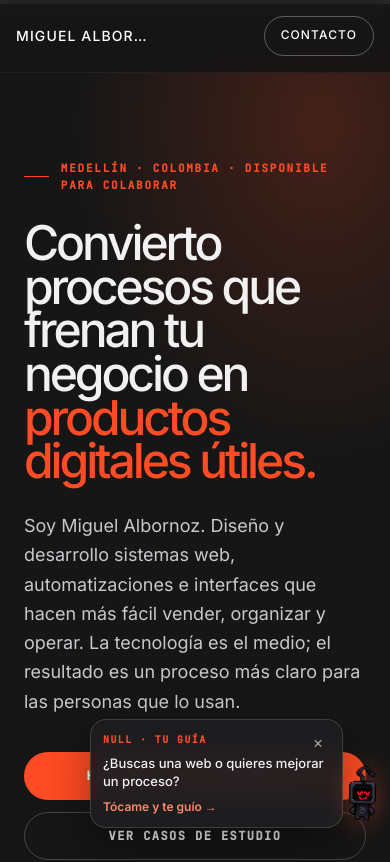
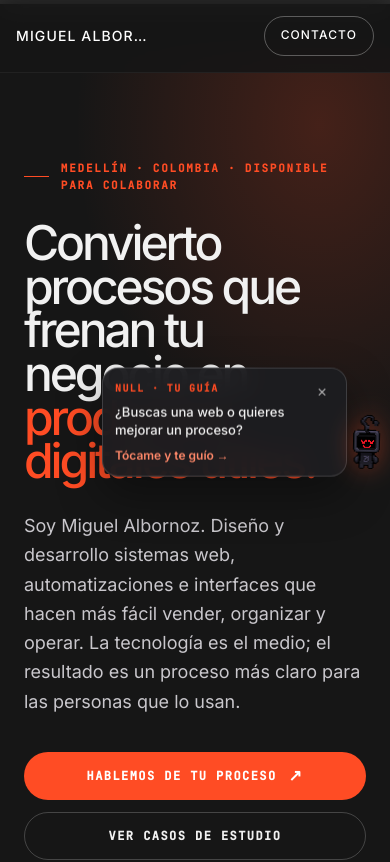
Before and after one commit to 2001mapa/portfolio_mapa, a Next.js app: page / in a window 390 px wide. Shown: the top 862 px of the page. Built offline with nearby package versions, Linux system fonts and the light colour scheme.

Commit message:
fix: dock NULL guide to mobile screen edge

```diff
--- a/src/components/MascotGuide.tsx
+++ b/src/components/MascotGuide.tsx
@@ -52,21 +52,21 @@ export function MascotGuide() {
   return (
     <aside
       aria-label="NULL, guía del portafolio"
-      className="fixed bottom-4 right-3 z-40 w-[min(18rem,calc(100vw-1.5rem))] text-white print:hidden md:bottom-7 md:right-7 md:w-[19rem]"
+      className="pointer-events-none fixed right-0 top-[50dvh] z-40 w-[min(18rem,calc(100vw-0.75rem))] -translate-y-1/2 text-white print:hidden md:bottom-7 md:right-7 md:top-auto md:w-[19rem] md:translate-y-0"
     >
       {mode === "collapsed" ? (
         <button
           type="button"
           aria-label="Abrir guía de NULL"
           onClick={() => setMode("menu")}
-          className="ml-auto flex min-h-14 items-end gap-2 rounded-2xl border border-white/15 bg-[#1d1d20]/95 px-3 py-1.5 shadow-[0_18px_45px_rgba(0,0,0,0.38)] backdrop-blur-md transition-transform hover:-translate-y-1 focus-visible:outline-2 focus-visible:outline-offset-2 focus-visible:outline-ember motion-reduce:transition-none"
+          className="pointer-events-auto ml-auto flex min-h-14 items-end gap-1.5 rounded-l-2xl border border-r-0 border-white/15 bg-[#1d1d20]/90 py-1 pl-3 pr-1 shadow-[0_18px_45px_rgba(0,0,0,0.38)] backdrop-blur-md transition-transform hover:-translate-x-1 focus-visible:outline-2 focus-visible:outline-offset-2 focus-visible:outline-ember motion-reduce:transition-none md:rounded-2xl md:border-r md:px-3"
         >
-          <span className="self-center text-xs font-semibold text-fog">¿Te guío?</span>
+          <span className="self-center text-[11px] font-semibold text-fog md:text-xs">¿Te guío?</span>
           <MascotSprite size="small" />
         </button>
       ) : (
-        <div className="flex items-end gap-1">
-          <div className="relative min-w-0 flex-1 rounded-2xl border border-white/15 bg-[#1d1d20]/95 px-3 py-3 shadow-[0_18px_45px_rgba(0,0,0,0.38)] backdrop-blur-md md:px-4">
+        <div className="pointer-events-auto flex items-end gap-1 pr-2 md:pr-0">
+          <div className="relative max-h-[calc(100dvh-2rem)] min-w-0 flex-1 overflow-y-auto rounded-2xl border border-white/15 bg-[#1d1d20]/95 px-3 py-3 shadow-[0_18px_45px_rgba(0,0,0,0.38)] backdrop-blur-md md:px-4">
             <button
               type="button"
               aria-label="Ocultar a NULL por esta visita"
```
